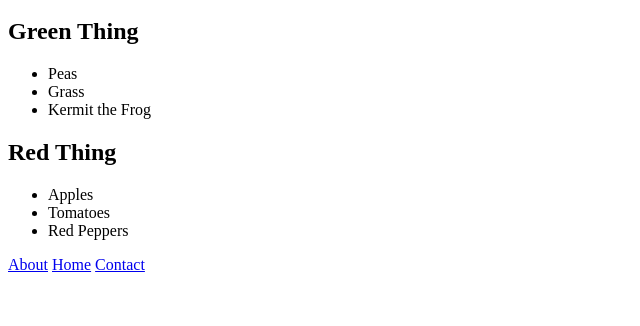
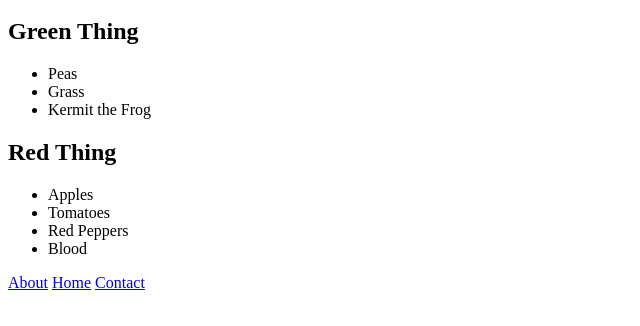
Before and after one commit to timcombs/04_11_start, a plain HTML site: page index.html in a window 1280 px wide. Shown: the part 262-588 px from the top of the page, without its empty margins (0-640 px from the left). Drawn offline with Linux system fonts and the light colour scheme.

Commit message:
added blood to the red list

```diff
--- a/index.html
+++ b/index.html
@@ -38,6 +38,7 @@
           <li>Apples</li>
           <li>Tomatoes</li>
           <li>Red Peppers</li>
+          <li>Blood</li>
         </ul>
       </section>
     </main>
```
